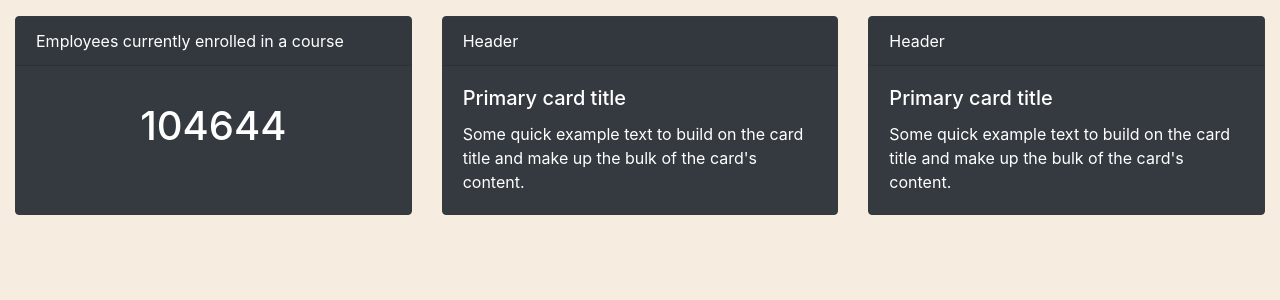
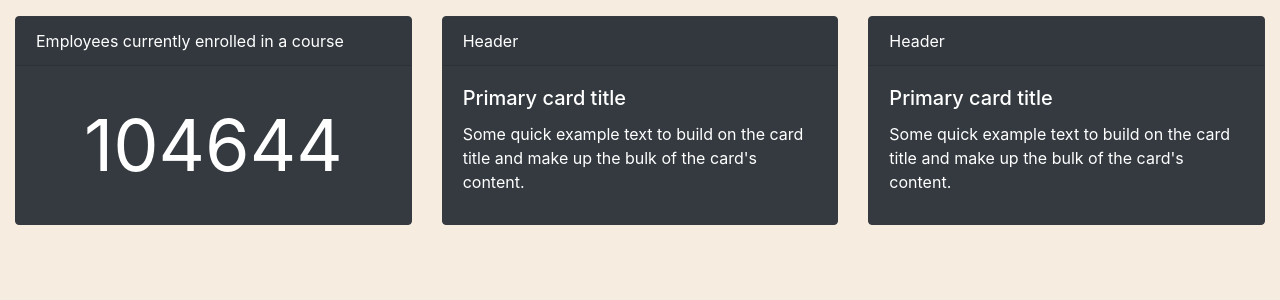
Before and after one commit to 200sx/aihackathon, a Flask app: page / in a window 1280 px wide. Shown: the part 56-356 px from the top of the page. Run offline with Flask 2, Linux system fonts and the light colour scheme; some libraries are stand-ins or nearby versions.

```diff
--- a/templates/home.html
+++ b/templates/home.html
@@ -10,7 +10,7 @@
   <div class="card border-dark  bg-dark text-white mb-3">
     <div class="card-header">Employees currently enrolled in a course</div>
     <div class="card-body text-white text-center">
-      <p class="card-text"><p class="h1">104644</p></p>
+      <p class="card-text"><p class="h1 display-3"> <b>104644</b> </p></p>
     </div>
   </div>
 
```
